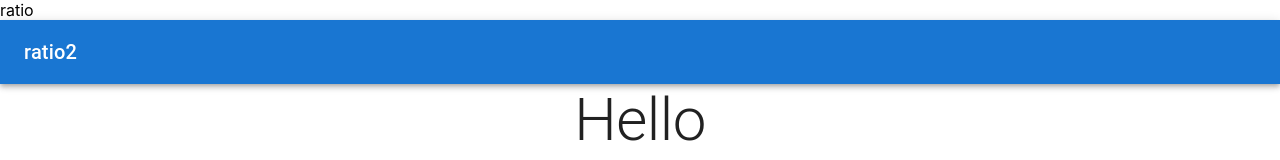
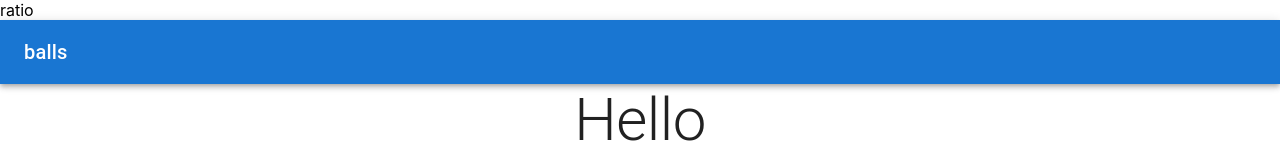
Before and after one commit to 551919/MaterialUiSite, a React (Create React App) app in the folder website/: page / in a window 1280 px wide. Shown: the top 160 px of the page. Built offline with nearby package versions, Linux system fonts and the light colour scheme.

Commit message:
Test Ratio

```diff
--- a/website/src/App.js
+++ b/website/src/App.js
@@ -4,13 +4,13 @@ import Button from '@mui/material/Button';
 import { Typography, AppBar, Card, CardActions, CardContent, CardMedia, CssBaseline, Grid, Toolbar, Container, Switch } from '@mui/material';
 
 const App = () => {
-	return(
+	return (
 		<div>
 			<Typography variant="hi">ratio</Typography>
 			<AppBar position='relative'>
 				<Toolbar>
 					<Typography variant="h6">
-						ratio2
+						balls
 					</Typography>
 
 				</Toolbar>
```
